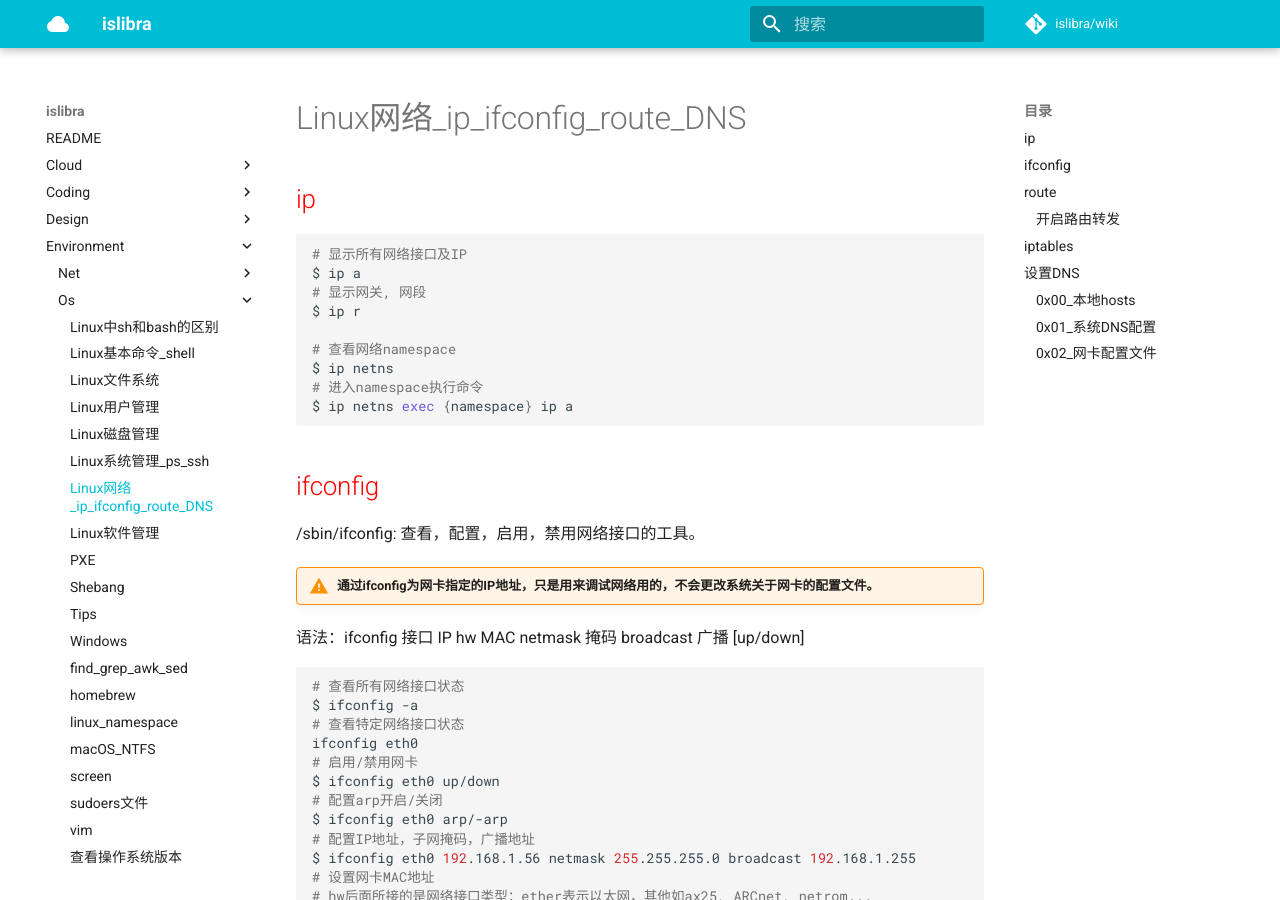
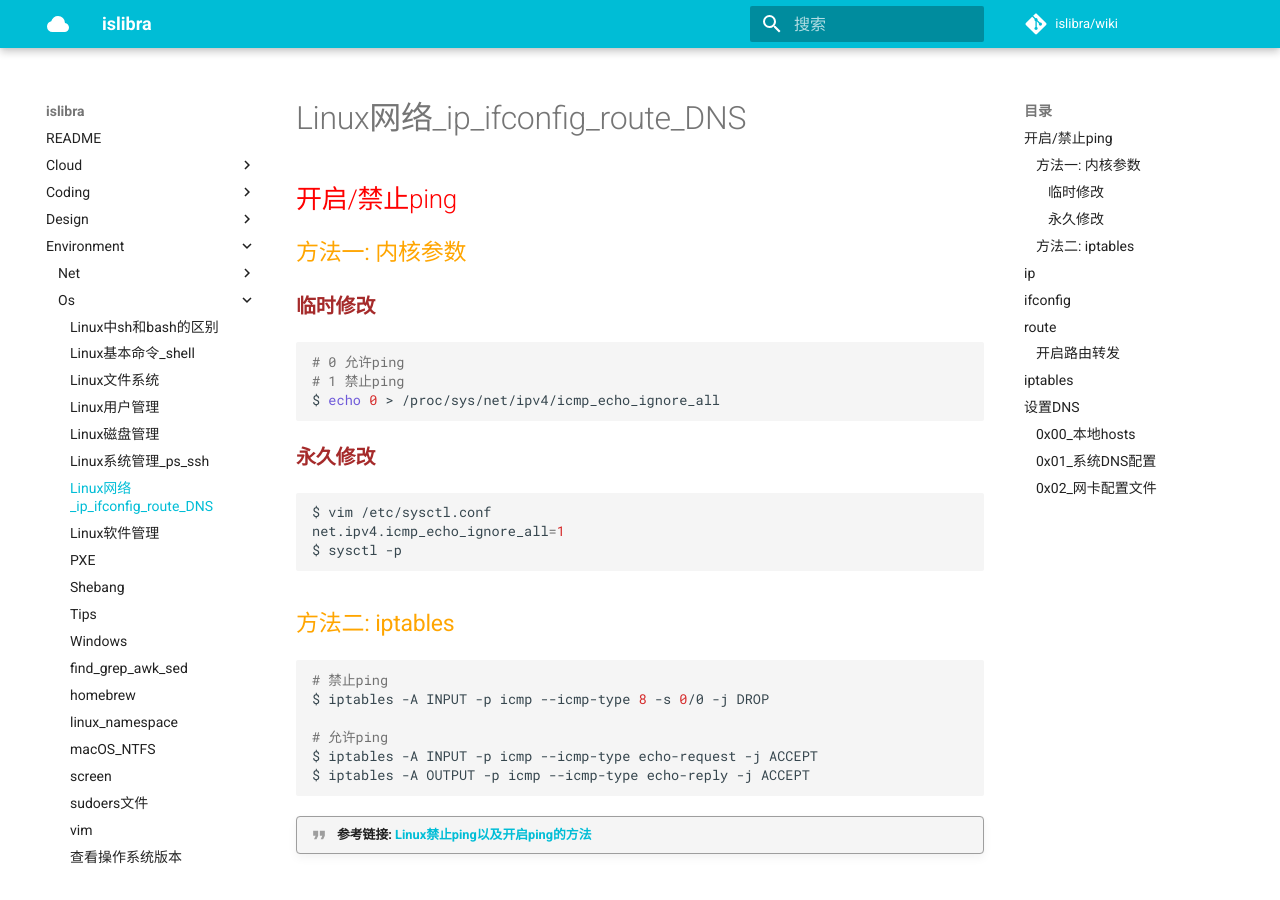
Before and after one commit to islibra/wiki, an MkDocs documentation site: the page built from docs/environment/os/Linux网络_ip_ifconfig_route_DNS.md, in a window 1280 px wide and 900 px high. Built offline with MkDocs 1.6.1 and Material for MkDocs 9.7.7, drawn with Linux system fonts in a browser that asks for light colours; comment, search, counter and statistics services are not loaded.

Commit message:
Update Linux网络_ip_ifconfig_route_DNS.md

````diff
--- a/docs/environment/os/Linux网络_ip_ifconfig_route_DNS.md
+++ b/docs/environment/os/Linux网络_ip_ifconfig_route_DNS.md
@@ -1,4 +1,39 @@
 # Linux网络_ip_ifconfig_route_DNS
+
+## 开启/禁止ping
+
+### 方法一: 内核参数
+
+#### 临时修改
+
+```bash
+# 0 允许ping
+# 1 禁止ping
+$ echo 0 > /proc/sys/net/ipv4/icmp_echo_ignore_all
+```
+
+#### 永久修改
+
+```bash
+$ vim /etc/sysctl.conf
+net.ipv4.icmp_echo_ignore_all=1
+$ sysctl -p
+```
+
+### 方法二: iptables
+
+```bash
+# 禁止ping
+$ iptables -A INPUT -p icmp --icmp-type 8 -s 0/0 -j DROP
+
+# 允许ping
+$ iptables -A INPUT -p icmp --icmp-type echo-request -j ACCEPT
+$ iptables -A OUTPUT -p icmp --icmp-type echo-reply -j ACCEPT
+```
+
+
+!!! quote "参考链接: [Linux禁止ping以及开启ping的方法](https://www.cnblogs.com/chenshoubiao/p/4781016.html)"
+
 
 ## ip
 
````
